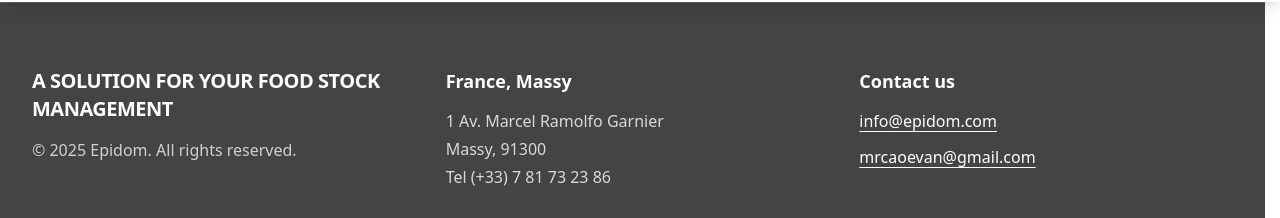
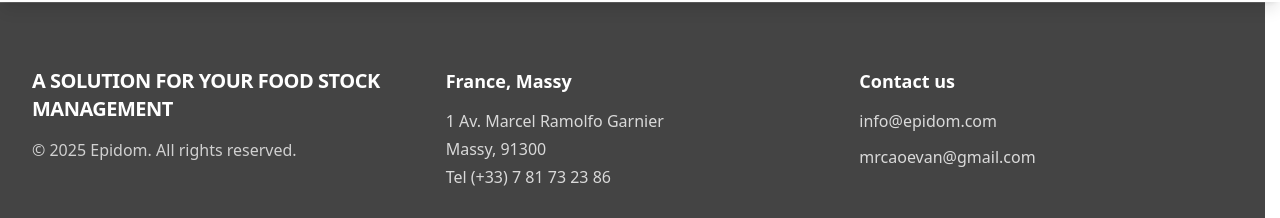
Before and after one commit to prmditya/epidom, a Next.js app: page / in a window 1280 px wide. Shown: the part 798-1016 px from the top of the page. Built offline with nearby package versions, Linux system fonts and the light colour scheme.

Commit message:
footer: harmonize email link styles (no underline, consistent color/spacing)

```diff
--- a/src/features/landing/components/site-footer.tsx
+++ b/src/features/landing/components/site-footer.tsx
@@ -47,7 +47,7 @@ export const SiteFooter = memo(function SiteFooter() {
               <li>
                 <Link
                   href="mailto:info@epidom.com"
-                  className="underline underline-offset-4 hover:opacity-80 focus-visible:outline-hidden focus-visible:ring-2 focus-visible:ring-background/70 transition-opacity"
+                  className="no-underline hover:opacity-80 transition-opacity text-white/80 hover:text-white"
                 >
                   info@epidom.com
                 </Link>
@@ -55,7 +55,7 @@ export const SiteFooter = memo(function SiteFooter() {
               <li>
                 <Link
                   href="mailto:mrcaoevan@gmail.com"
-                  className="underline underline-offset-4 hover:opacity-80 focus-visible:outline-hidden focus-visible:ring-2 focus-visible:ring-background/70 transition-opacity"
+                  className="no-underline hover:opacity-80 transition-opacity text-white/80 hover:text-white"
                 >
                   mrcaoevan@gmail.com
                 </Link>
```
